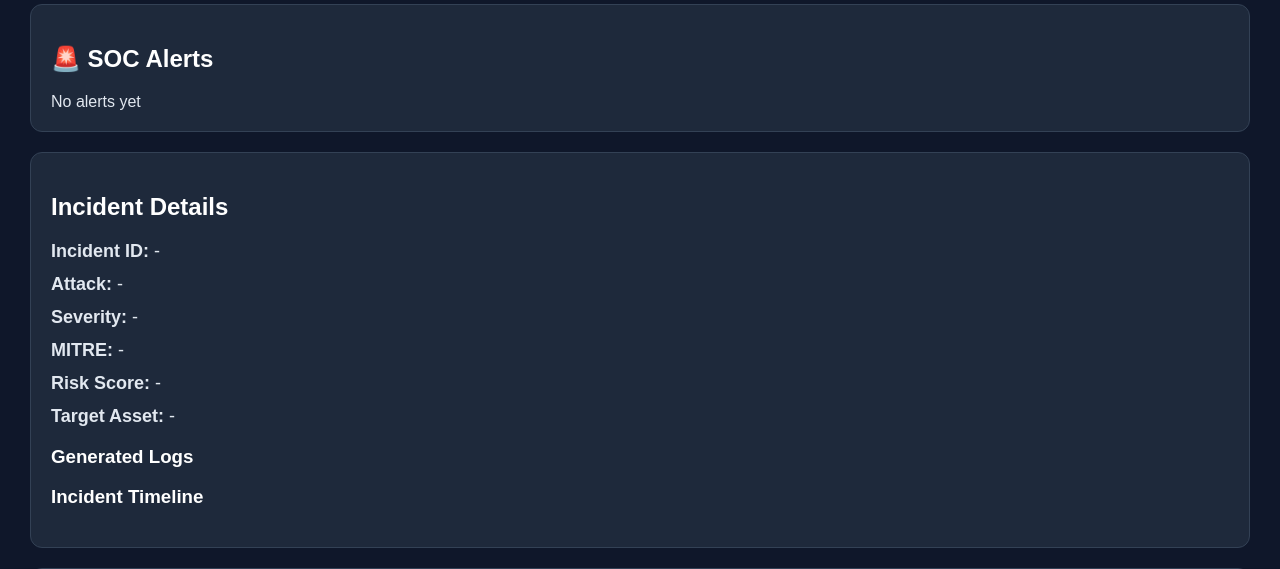
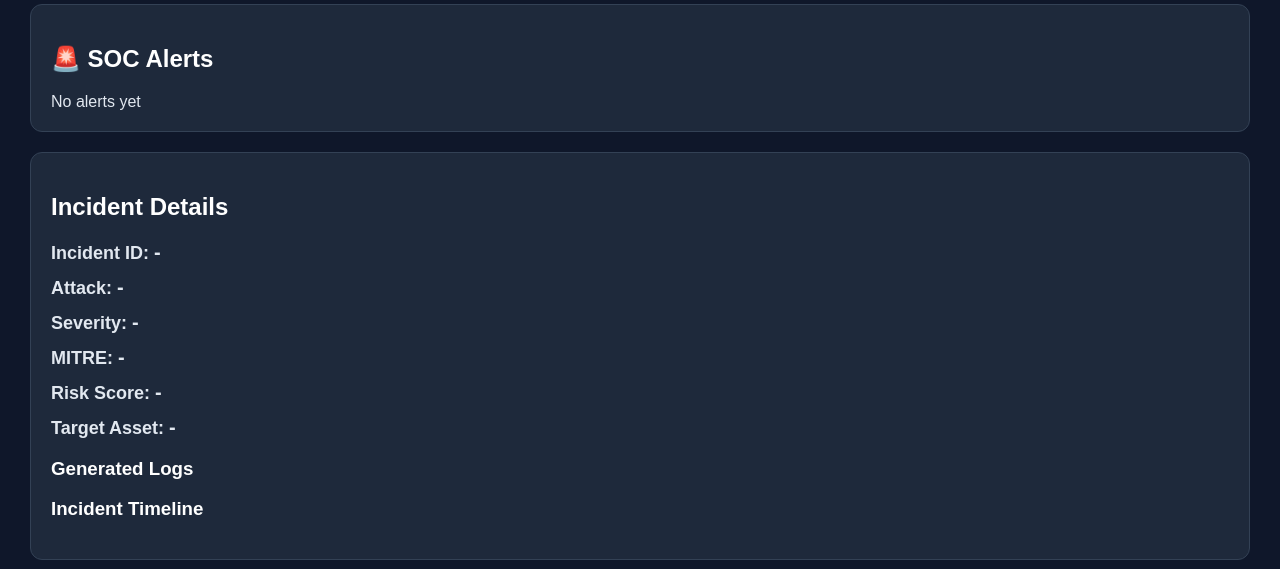
Before and after one commit to AsimSiddiqui1/SentinelX, a Python web app: template backend/templates/index.html in a window 1280 px wide. Shown: the part 931-1500 px from the top of the page. Run offline with Jinja, Linux system fonts and the light colour scheme; the template is opened without the code that fills it, so the values that code supplies are empty.

Commit message:
Update index.html

```diff
--- a/backend/templates/index.html
+++ b/backend/templates/index.html
@@ -132,6 +132,15 @@ th, td {
 .card p {
     font-size: 18px;
     margin: 12px 0;
+}
+#incident,
+#attack,
+#severity,
+#mitre,
+#risk,
+#target {
+    font-weight: bold;
+    font-size: 20px;
 }
 </style>
 
@@ -299,8 +308,8 @@ async function loadIncident() {
     document.getElementById("attack").textContent =
         data.attack;
 
-    document.getElementById("mitre").textContent =
-        data.mitre;
+    document.getElementById("mitre").innerHTML =
+        `<span style="color:#4da6ff">${data.mitre}</span>`;
 
     document.getElementById("risk").textContent =
         data.risk_score;
```
